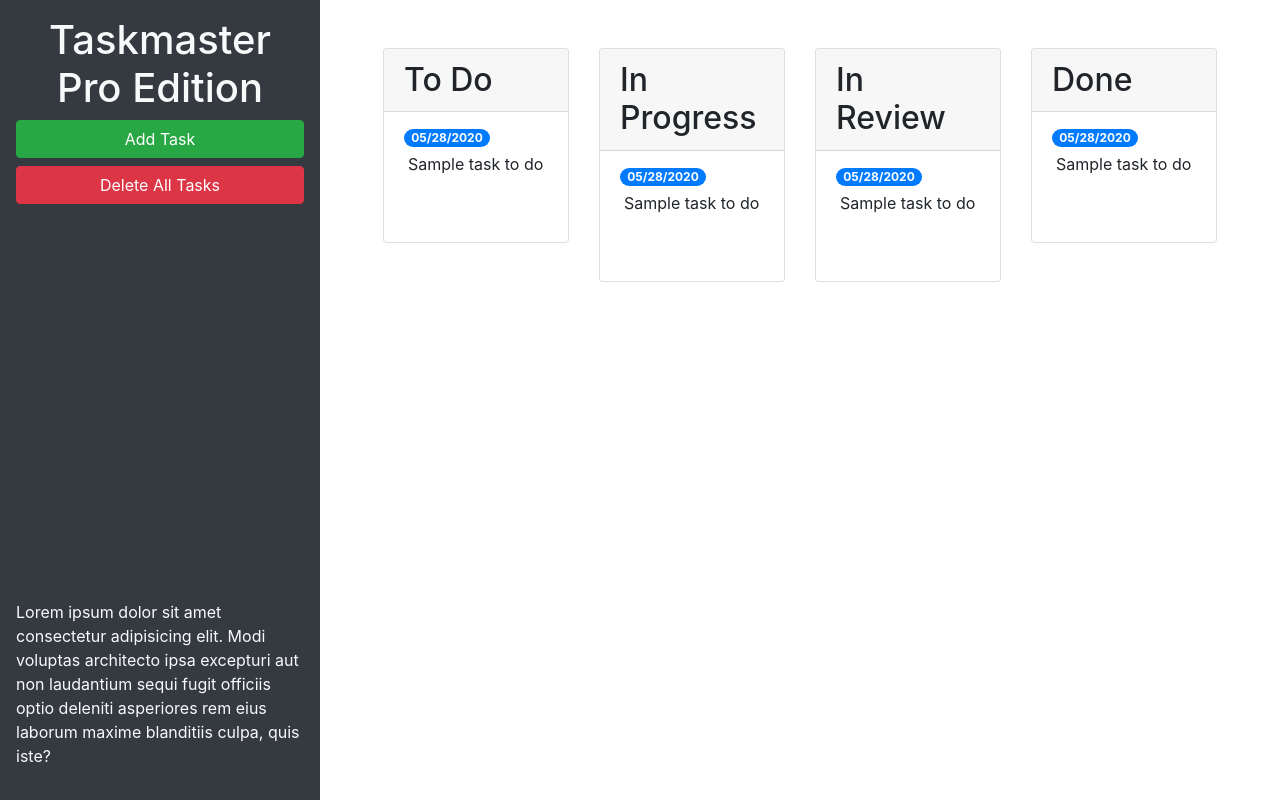
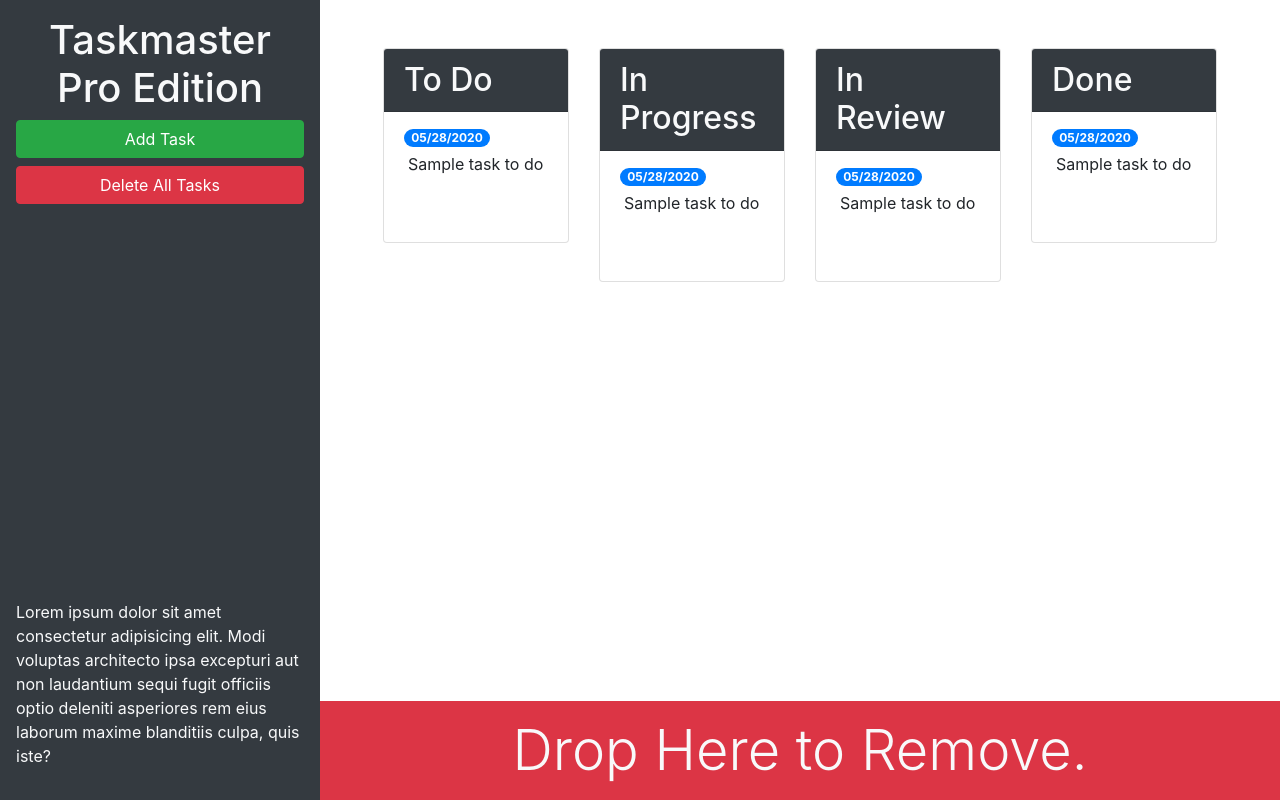
Before and after one commit to rebeccadherrera/taskmaster-pro, a plain HTML site: page taskmaster-starter/index.html in a window 1280 px wide. Drawn offline with nearby package versions, Linux system fonts and the light colour scheme.

Commit message:
finished adding bootstrap and added a drag to delete at bottom

```diff
--- a/taskmaster-starter/index.html
+++ b/taskmaster-starter/index.html
@@ -13,22 +13,22 @@
 <body>
 
   <div class="row min-vh-100 no-gutters">
-    <header class="col-12 col-lg-3 bg-dark text-light d-flex flex-column p-4 p-lg-3">
+    <header class="col-12 col-lg-3 bg-dark text-light sticky-top d-flex flex-column p-4 p-lg-3">
       <h1 class="text-center">Taskmaster Pro Edition</h1>
       <button id="create-task" class="btn btn-block btn-success" data-toggle="modal" data-target="#task-form-modal">Add
         Task</button>
       <button id="remove-tasks" class="btn btn-block btn-danger">Delete All Tasks</button>
-      <p class="mt-auto">Lorem ipsum dolor sit amet consectetur adipisicing elit. Modi voluptas architecto ipsa
+      <p class="mt-auto d-none d-lg-block">Lorem ipsum dolor sit amet consectetur adipisicing elit. Modi voluptas architecto ipsa
         excepturi aut non
         laudantium sequi fugit officiis optio deleniti asperiores rem eius laborum maxime blanditiis culpa, quis iste?
       </p>
     </header>
-    <main class="col-12 col-lg-9">
+    <main class="col-12 col-lg-9 d-flex flex-column">
       <div class="m-5 row justify-content-around">
         <!-- todo start -->
         <div class="col-12 col-md-6 col-xl-3 mb-3">
           <div class="card">
-          <h2 class="card-header">
+          <h2 class="card-header bg-dark text-light">
             To Do
           </h2>
           <ul id="list-toDo" class="list-group list-group-flush">
@@ -43,7 +43,7 @@
         <!-- in progress start -->
         <div class="col-12 col-md-6 col-xl-3 mb-3">
           <div class="card">
-          <h2 class="card-header">
+          <h2 class="card-header bg-dark text-light">
             In Progress
           </h2>
           <ul id="list-inProgress" class="list-group list-group-flush">
@@ -58,7 +58,7 @@
         <!-- in review start -->
         <div class="col-12 col-md-6 col-xl-3 mb-3">
           <div class="card">
-          <h2 class="card-header">
+          <h2 class="card-header bg-dark text-light">
             In Review
           </h2>
           <ul id="list-inReview" class="list-group list-group-flush">
@@ -73,7 +73,7 @@
         <!-- done start -->
         <div class="col-12 col-md-6 col-xl-3 mb-3">
           <div class="card">
-          <h2 class="card-header">
+          <h2 class="card-header bg-dark text-light">
             Done
           </h2>
           <ul id="list-done" class="list-group list-group-flush">
@@ -85,6 +85,11 @@
           </div>
         </div>
         <!-- done end -->
+      </div>
+      <div id="trash" class="mt-auto">
+        <div class="w-100 bg-danger p-3 text-center text-light display-4">
+          Drop Here to Remove.
+        </div>
       </div>
     </main>
   </div>
```
